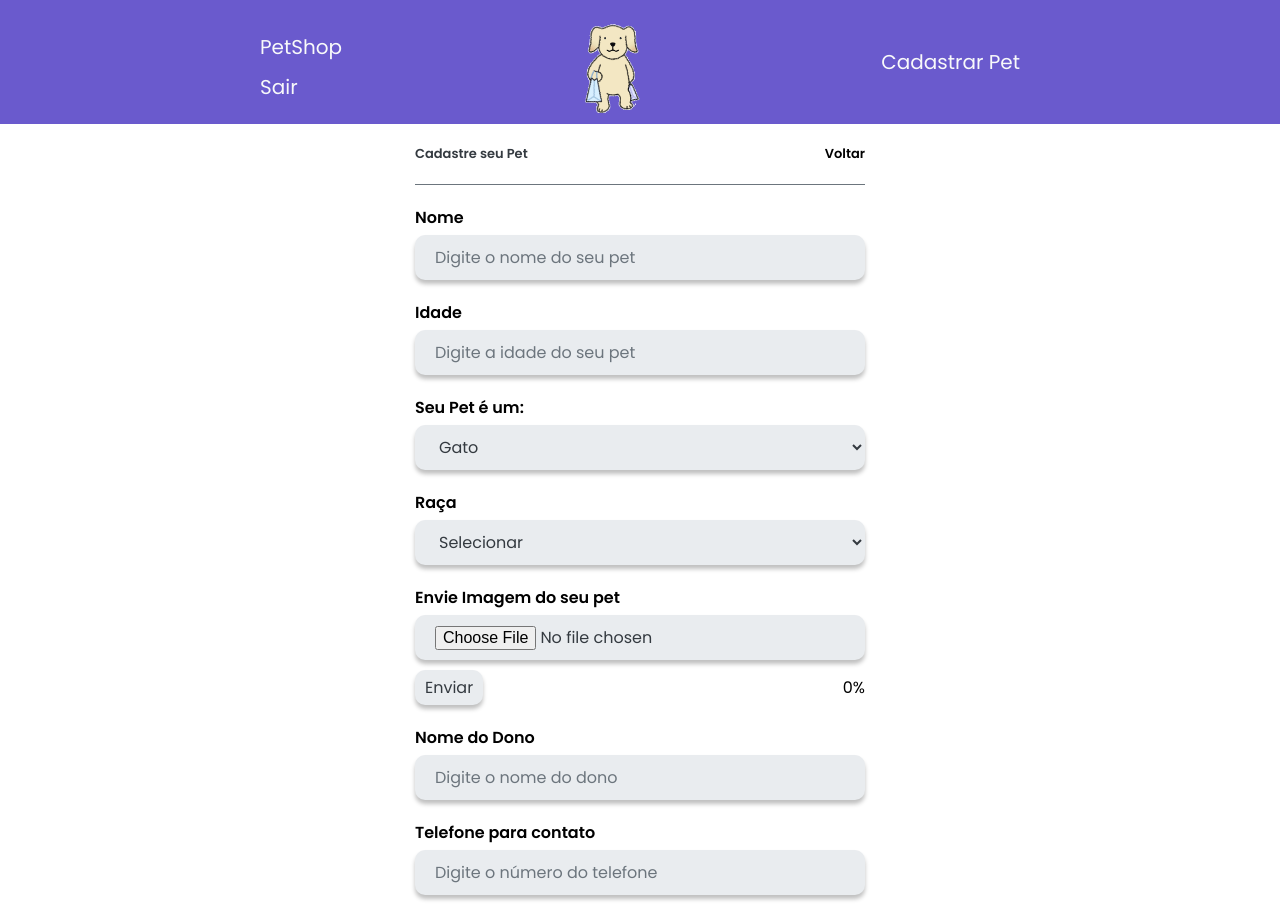
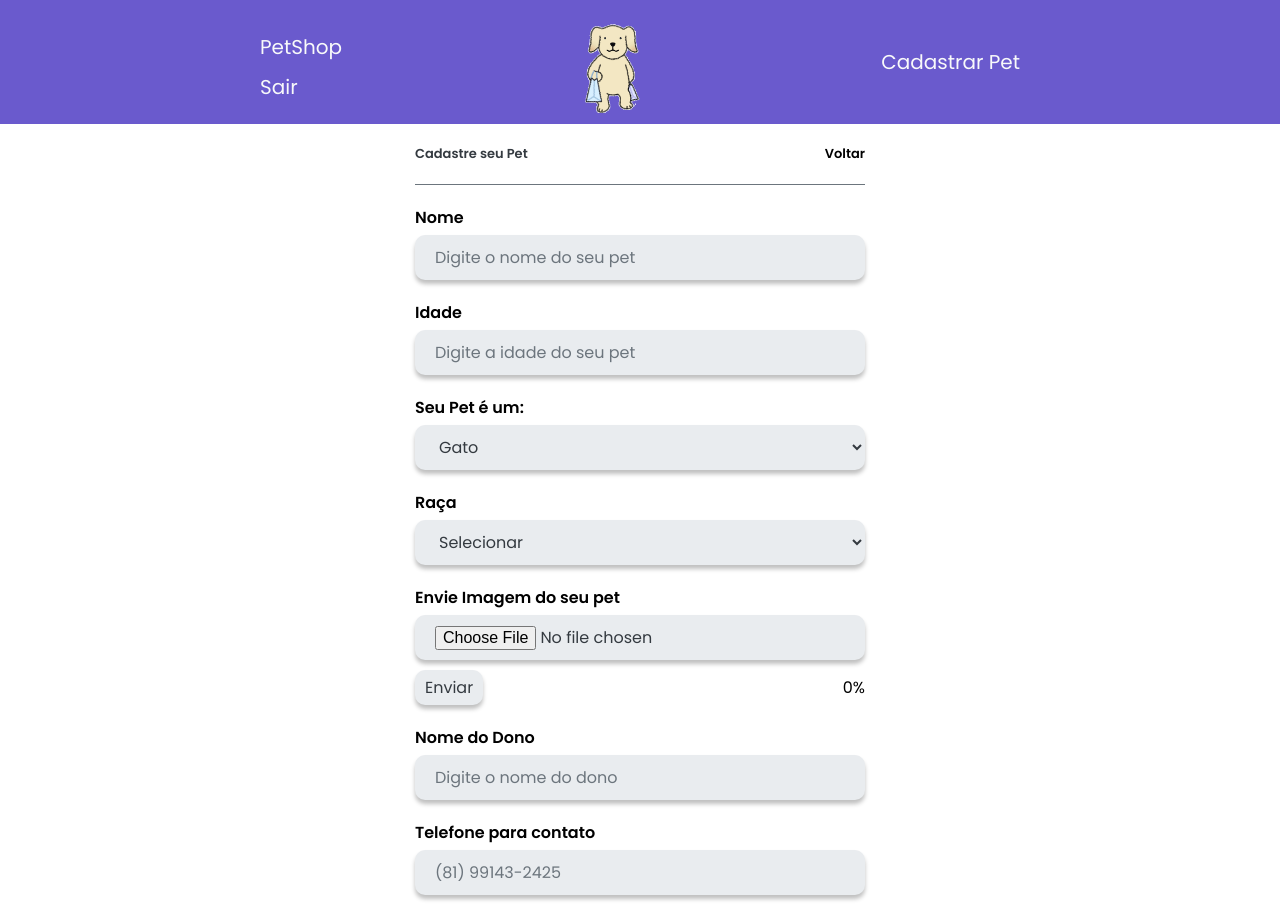
Before and after one commit to Joanderson337/my-pet, a React (Create React App) app: page /registerPet in a window 1280 px wide. Shown: the top 913 px of the page. Built offline with nearby package versions, Linux system fonts and the light colour scheme; no server answers; the database is empty; sample sign-in values are in the browser's storage; some icons are missing.

Commit message:
feat: pets

```diff
--- a/src/components/PetEditForm/index.tsx
+++ b/src/components/PetEditForm/index.tsx
@@ -190,7 +190,7 @@ export const PetEditForm = ({ data }: PetsItemProps) => {
             <CustomInput
               type="number"
               value={telephoneOwner}
-              placeholder="Digite o telefone para contato"
+              placeholder="(81) 99143-2425"
               onChange={(event) => setTelephoneOwner(event.target.value)}
             />
           </EditInputContainer>
--- a/src/pages/RegisterPet/index.tsx
+++ b/src/pages/RegisterPet/index.tsx
@@ -190,7 +190,7 @@ export const RegisterPet = () => {
             <p>Telefone para contato</p>
             <CustomInput
               hasError={!!errors?.telephoneOwner}
-              placeholder="Digite o número do telefone"
+              placeholder="(81) 99143-2425"
               {...register('telephoneOwner', {
                 required: true,
               })}
```
